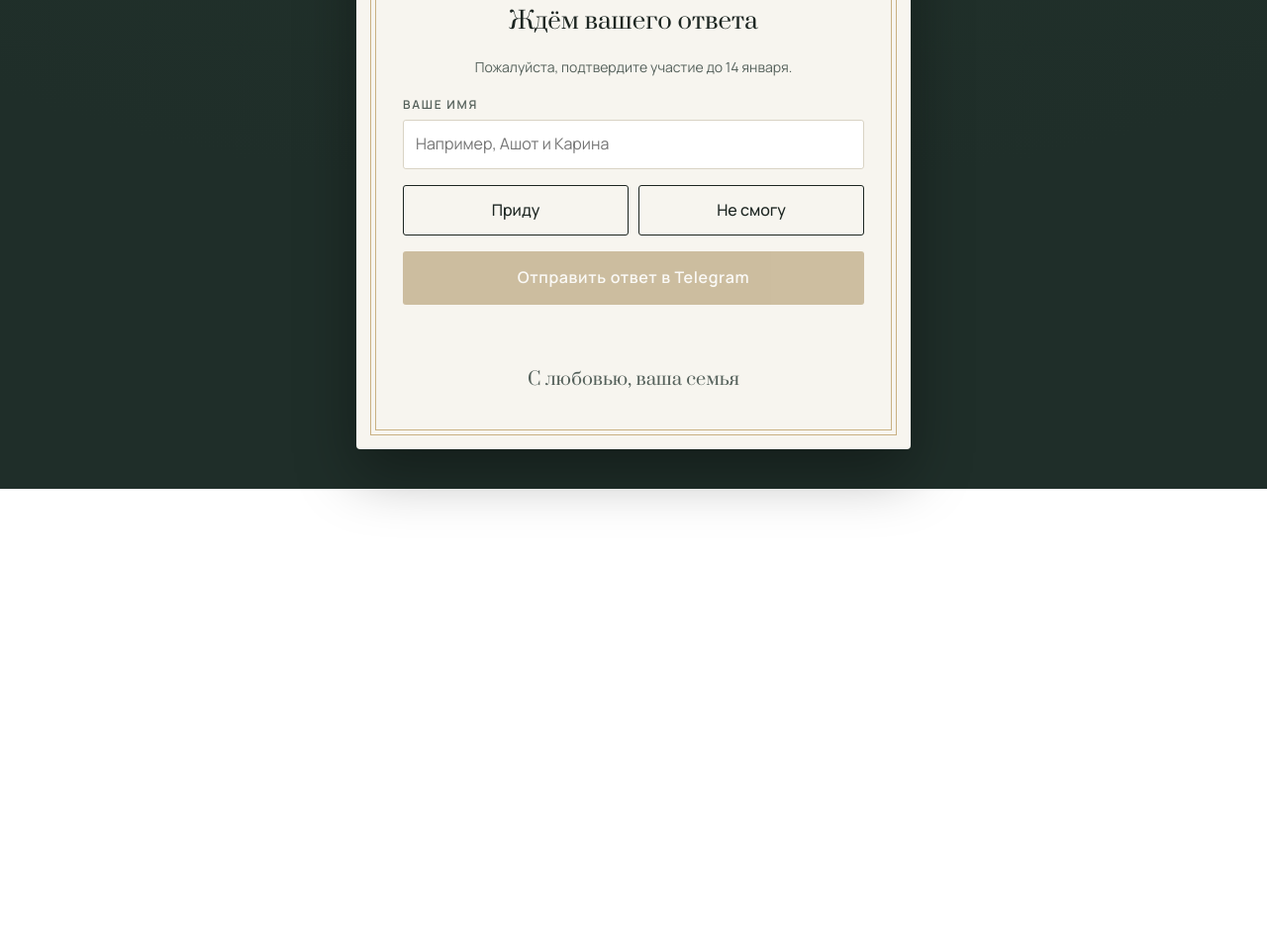
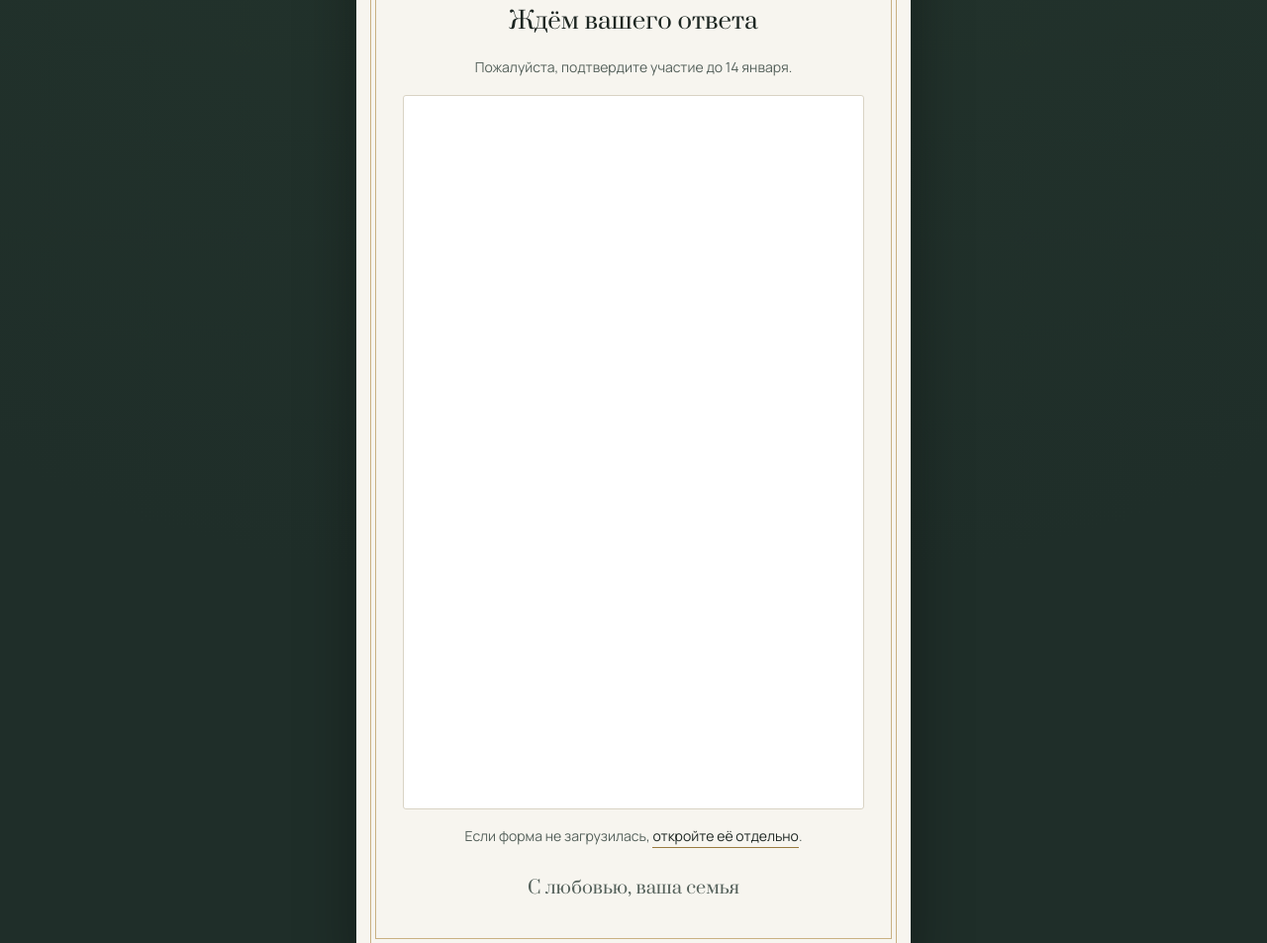
Before and after one commit to Gorik11111010010/yubiley, a plain HTML site: page index.html in a window 1280 px wide. Shown: the part 969-1922 px from the top of the page at 99% size. Before the commit the page ends 1463 px from the top, so only its background shows below. Drawn offline with Linux system fonts and the light colour scheme.

Commit message:
Ответы гостей через Яндекс Форму
Co-Authored-By: Claude Opus 5.5 <noreply@anthropic.com>

```diff
--- a/index.html
+++ b/index.html
@@ -147,6 +147,8 @@ input[type="text"], input[type="number"] {
 }
 .send:disabled { opacity: .45; cursor: default; }
 .hint { font-size: 13px; color: var(--ink-soft); text-align: center; min-height: 1.4em; }
+.form-wrap { width: 100%; border: 1px solid var(--rule); border-radius: 3px; overflow: hidden; background: #fff; }
+.form-wrap iframe { display: block; width: 100%; min-height: 720px; border: 0; }
 .sign { font-family: var(--display); font-size: 18px; color: var(--ink-soft); margin: 0; }
 
 @media (max-width: 480px) {
@@ -196,23 +198,13 @@ input[type="text"], input[type="number"] {
 
     <div class="ornament" aria-hidden="true"><svg viewBox="0 0 10 10"><path d="M5 0 L10 5 L5 10 L0 5 Z"/></svg></div>
 
-    <section class="rsvp" id="rsvp" hidden>
+    <section class="rsvp" id="rsvp">
       <h2>Ждём вашего ответа</h2>
       <p>Пожалуйста, подтвердите участие до 14 января.</p>
-      <div class="field">
-        <label for="guest-name">Ваше имя</label>
-        <input type="text" id="guest-name" autocomplete="name" placeholder="Например, Ашот и Карина">
+      <div class="form-wrap">
+        <iframe src="https://forms.yandex.ru/u/6b05b9f149af477538523ec7/?iframe=1" name="ya-form-6b05b9f149af477538523ec7" title="Подтверждение участия" loading="lazy"></iframe>
       </div>
-      <div class="choice" role="group" aria-label="Ваш ответ">
-        <button type="button" id="ans-yes" aria-pressed="false">Приду</button>
-        <button type="button" id="ans-no" aria-pressed="false">Не смогу</button>
-      </div>
-      <div class="field" id="count-field" hidden>
-        <label for="guest-count">Сколько человек придёт</label>
-        <input type="number" id="guest-count" min="1" max="20" value="1" inputmode="numeric">
-      </div>
-      <button type="button" class="send" id="send" disabled>Отправить ответ</button>
-      <div class="hint" id="hint"></div>
+      <p class="hint">Если форма не загрузилась, <a class="map-link" href="https://forms.yandex.ru/u/6b05b9f149af477538523ec7/" target="_blank" rel="noopener">откройте её отдельно</a>.</p>
     </section>
 
     <p class="sign">С любовью, ваша семья</p>
@@ -222,7 +214,7 @@ input[type="text"], input[type="number"] {
 <script>
 // Контакт для ответов. Заполнить, когда будет известен:
 // type: "telegram" (value — username без @) или "whatsapp" (value — номер в формате 79001234567)
-const CONTACT = { type: "telegram", value: "gordjan" };
+const CONTACT = { type: "", value: "" };
 
 (function countdown() {
   const el = document.getElementById("countdown");
@@ -287,5 +279,6 @@ const CONTACT = { type: "telegram", value: "gordjan" };
 })();
 </script>
 
+<script src="https://forms.yandex.ru/_static/embed.js"></script>
 </body>
 </html>
```
